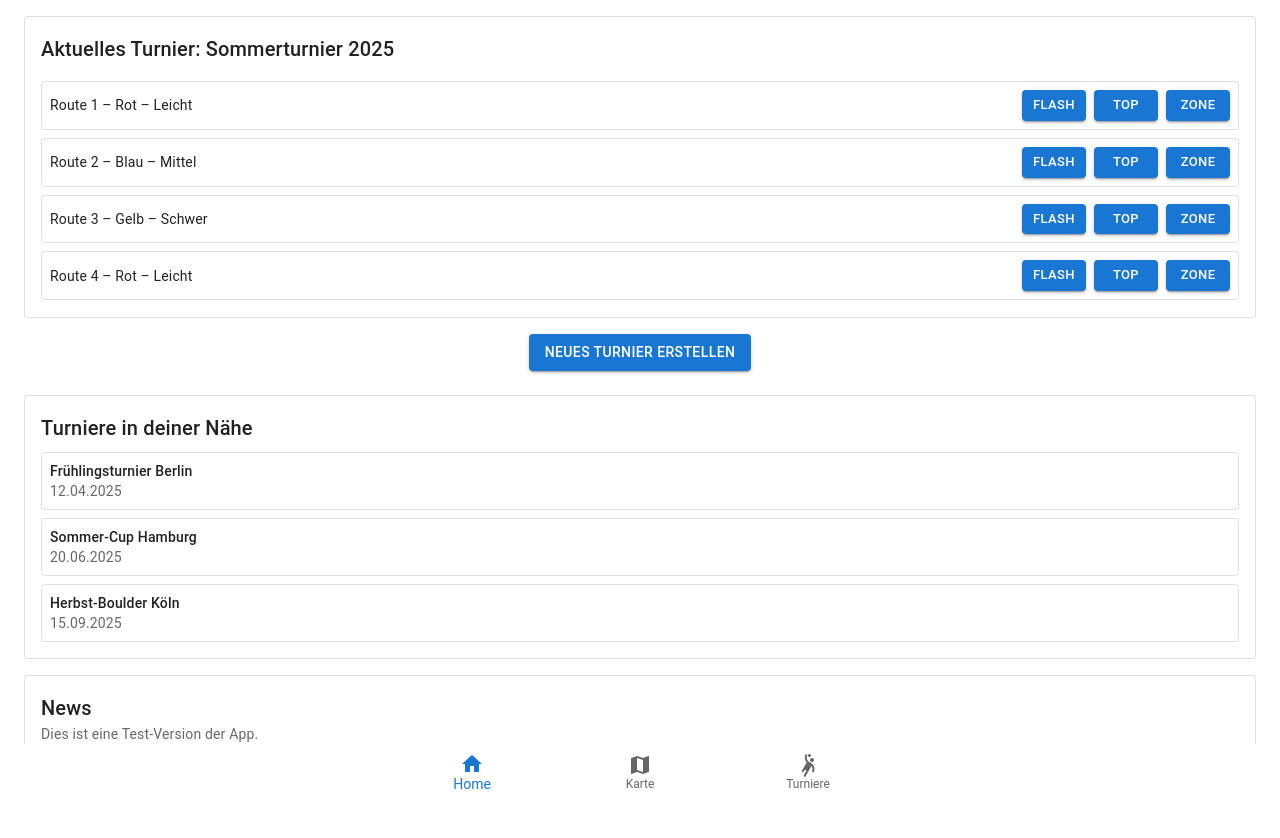
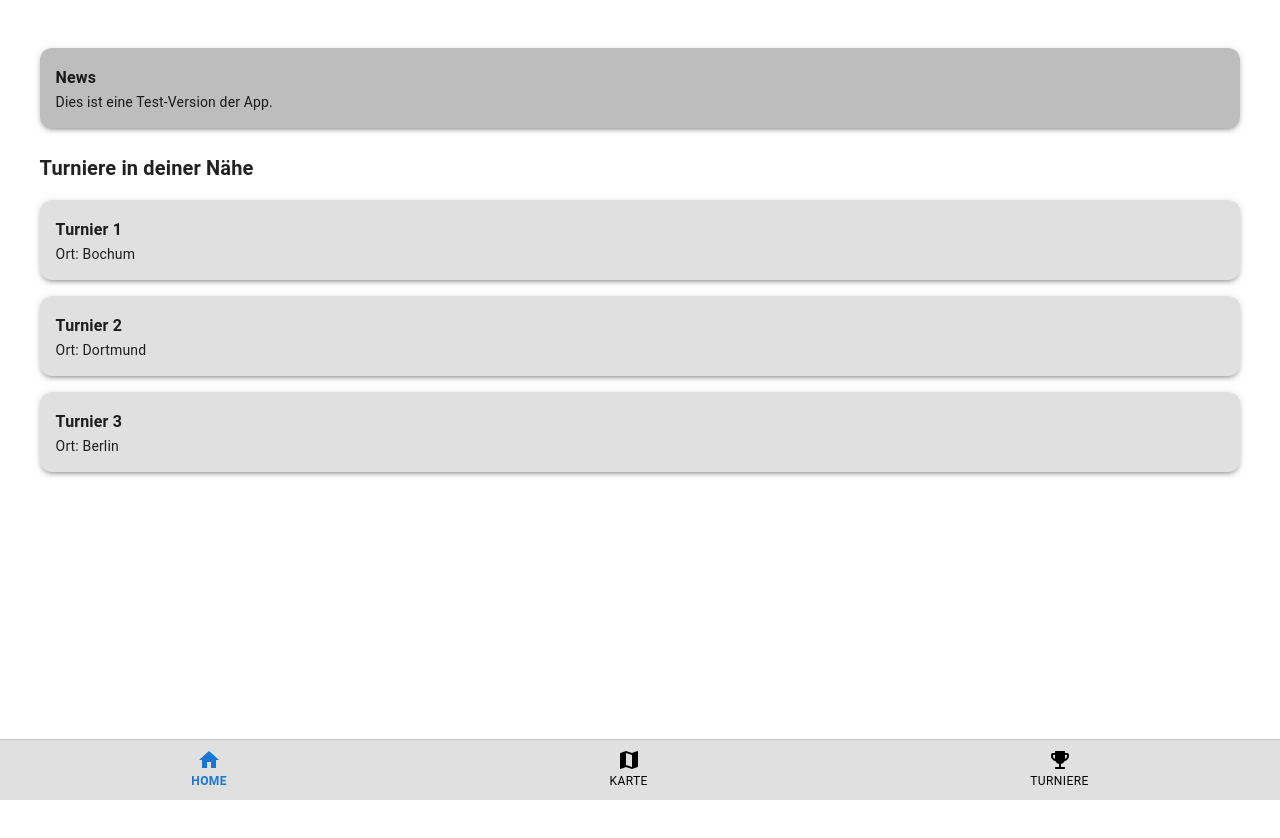
Before and after one commit to JonasFlachmann/ClimbingTurnamentAppPublic, a Next.js app: page /home in a window 1280 px wide. Shown: the top 838 px of the page. Built offline with nearby package versions, Linux system fonts and the light colour scheme.

Commit message:
Aktualisieren von home.tsx

```diff
--- a/pages/home.tsx
+++ b/pages/home.tsx
@@ -2,147 +2,131 @@ import React from "react";
 import {
   Box,
   Typography,
+  Button,
   Paper,
-  BottomNavigation,
-  BottomNavigationAction,
-  Button,
+  Stack,
 } from "@mui/material";
 import HomeIcon from "@mui/icons-material/Home";
 import MapIcon from "@mui/icons-material/Map";
-import SportsHandballIcon from "@mui/icons-material/SportsHandball";
-import Link from "next/link";
+import EmojiEventsIcon from "@mui/icons-material/EmojiEvents";
+import { useRouter } from "next/router";
 
-const Home: React.FC = () => {
-  // Dummy-Routen für Scrollbox
-  const dummyRoutes = Array.from({ length: 12 }, (_, index) => ({
-    id: index + 1,
-    name: `Route ${index + 1}`,
-    color: ["Rot", "Blau", "Gelb"][index % 3],
-    difficulty: ["Leicht", "Mittel", "Schwer"][index % 3],
-  }));
-
-  // Dummy-Turniere in der Nähe
-  const dummyTournaments = [
-    { id: 1, name: "Frühlingsturnier Berlin", date: "12.04.2025" },
-    { id: 2, name: "Sommer-Cup Hamburg", date: "20.06.2025" },
-    { id: 3, name: "Herbst-Boulder Köln", date: "15.09.2025" },
-  ];
+const HomePage: React.FC = () => {
+  const router = useRouter();
+  const currentPath = router.pathname;
 
   return (
     <Box sx={{ minHeight: "100vh", bgcolor: "background.default", pb: 10 }}>
-      {/* Aktuelles Turnier */}
-      <Paper variant="outlined" sx={{ p: 2, m: 2 }}>
-        <Typography variant="h6" fontWeight="medium">
-          Aktuelles Turnier: Sommerturnier 2025
-        </Typography>
-        <Box
+      <Box sx={{ maxWidth: "95%", mx: "auto", pt: 5 }}>
+        {/* News-Box */}
+        <Paper
+          elevation={3}
           sx={{
-            maxHeight: 220,
-            overflowY: "auto",
-            mt: 2,
-            display: "flex",
-            flexDirection: "column",
-            gap: 1,
+            p: 2,
+            borderRadius: 3,
+            mb: 3,
+            bgcolor: "#bdbdbd", // helleres Grau
           }}
         >
-          {dummyRoutes.map((route) => (
+          <Typography variant="subtitle1" sx={{ fontWeight: "bold" }}>
+            News
+          </Typography>
+          <Typography variant="body2">
+            Dies ist eine Test-Version der App.
+          </Typography>
+        </Paper>
+
+        {/* Turniere in der Nähe */}
+        <Typography
+          variant="h6"
+          sx={{ fontWeight: "bold", mb: 2, color: "text.primary" }}
+        >
+          Turniere in deiner Nähe
+        </Typography>
+
+        <Stack spacing={2}>
+          {["Bochum", "Dortmund", "Berlin"].map((city, index) => (
             <Paper
-              key={route.id}
-              variant="outlined"
+              key={index}
+              elevation={3}
               sx={{
-                p: 1,
-                display: "flex",
-                alignItems: "center",
-                justifyContent: "space-between",
+                p: 2,
+                borderRadius: 3,
+                cursor: "pointer",
+                bgcolor: "#e0e0e0", // noch helleres Grau für Karten
+                "&:hover": { boxShadow: 6, bgcolor: "#d6d6d6" },
               }}
+              onClick={() => router.push("/tournament-overview")}
             >
-              <Typography variant="body2">
-                {route.name} – {route.color} – {route.difficulty}
+              <Typography variant="subtitle1" sx={{ fontWeight: "bold" }}>
+                {`Turnier ${index + 1}`}
               </Typography>
-              <Box sx={{ display: "flex", gap: 1 }}>
-                <Button size="small" variant="contained">
-                  Flash
-                </Button>
-                <Button size="small" variant="contained">
-                  Top
-                </Button>
-                <Button size="small" variant="contained">
-                  Zone
-                </Button>
-              </Box>
+              <Typography variant="body2">Ort: {city}</Typography>
             </Paper>
           ))}
-        </Box>
-      </Paper>
-
-      {/* Button zur Turniererstellung */}
-      <Box sx={{ display: "flex", justifyContent: "center", mb: 3 }}>
-        <Button
-          variant="contained"
-          color="primary"
-          component={Link}
-          href="/tournament-create"
-        >
-          Neues Turnier erstellen
-        </Button>
+        </Stack>
       </Box>
 
-      {/* Turniere in deiner Nähe */}
-      <Paper variant="outlined" sx={{ p: 2, m: 2 }}>
-        <Typography variant="h6" fontWeight="medium">
-          Turniere in deiner Nähe
-        </Typography>
-        <Box sx={{ mt: 1, display: "flex", flexDirection: "column", gap: 1 }}>
-          {dummyTournaments.map((tournament) => (
-            <Paper key={tournament.id} variant="outlined" sx={{ p: 1 }}>
-              <Typography variant="body2" fontWeight="medium">
-                {tournament.name}
-              </Typography>
-              <Typography variant="body2" color="text.secondary">
-                {tournament.date}
-              </Typography>
-            </Paper>
-          ))}
+      {/* Footer */}
+      <Box
+        component="footer"
+        sx={{
+          position: "fixed",
+          left: 0,
+          bottom: 0,
+          width: "100%",
+          bgcolor: "#e0e0e0", // Footer heller gemacht
+          borderTop: 1,
+          borderColor: "divider",
+          py: 1,
+          display: "flex",
+          justifyContent: "space-around",
+          alignItems: "center",
+          zIndex: 100,
+        }}
+      >
+        <Box sx={{ display: "flex", flexDirection: "column", alignItems: "center" }}>
+          <Button
+            color={currentPath === "/home" ? "primary" : "inherit"}
+            onClick={() => router.push("/home")}
+            sx={{ minWidth: 0, p: 0, display: "flex", flexDirection: "column" }}
+          >
+            <HomeIcon />
+            <Typography variant="caption" sx={{ fontWeight: currentPath === "/home" ? "bold" : "normal" }}>
+              Home
+            </Typography>
+          </Button>
         </Box>
-      </Paper>
-
-      {/* News */}
-      <Paper variant="outlined" sx={{ p: 2, m: 2 }}>
-        <Typography variant="h6" fontWeight="medium">
-          News
-        </Typography>
-        <Typography variant="body2" color="text.secondary">
-          Dies ist eine Test-Version der App.
-        </Typography>
-      </Paper>
-
-      {/* Footer Navigation */}
-      <BottomNavigation
-        showLabels
-        value={0}
-        sx={{ position: "fixed", bottom: 0, left: 0, right: 0 }}
-      >
-        <BottomNavigationAction
-          label="Home"
-          icon={<HomeIcon />}
-          component={Link}
-          href="/home"
-        />
-        <BottomNavigationAction
-          label="Karte"
-          icon={<MapIcon />}
-          component={Link}
-          href="/map"
-        />
-        <BottomNavigationAction
-          label="Turniere"
-          icon={<SportsHandballIcon />}
-          component={Link}
-          href="/tournament"
-        />
-      </BottomNavigation>
+        <Box sx={{ display: "flex", flexDirection: "column", alignItems: "center" }}>
+          <Button
+            color={currentPath === "/map" ? "primary" : "inherit"}
+            onClick={() => router.push("/map")}
+            sx={{ minWidth: 0, p: 0, display: "flex", flexDirection: "column" }}
+          >
+            <MapIcon />
+            <Typography variant="caption" sx={{ fontWeight: currentPath === "/map" ? "bold" : "normal" }}>
+              Karte
+            </Typography>
+          </Button>
+        </Box>
+        <Box sx={{ display: "flex", flexDirection: "column", alignItems: "center" }}>
+          <Button
+            color={currentPath === "/tournament-overview" ? "primary" : "inherit"}
+            onClick={() => router.push("/tournament-overview")}
+            sx={{ minWidth: 0, p: 0, display: "flex", flexDirection: "column" }}
+          >
+            <EmojiEventsIcon />
+            <Typography
+              variant="caption"
+              sx={{ fontWeight: currentPath === "/tournament-overview" ? "bold" : "normal" }}
+            >
+              Turniere
+            </Typography>
+          </Button>
+        </Box>
+      </Box>
     </Box>
   );
 };
 
-export default Home;
+export default HomePage;
```
